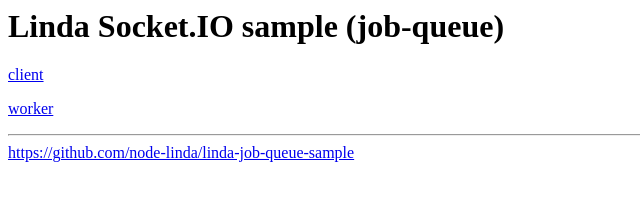
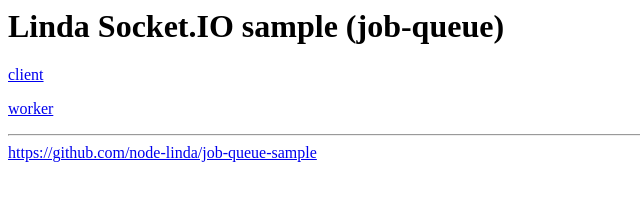
Before and after one commit to node-linda/job-queue-sample, a website: page index.html in a window 1280 px wide. Shown: the full height of the page, 0-640 px from the left. Drawn offline with Linux system fonts and the light colour scheme.

Commit message:
rename repos name linda-job-queue-sample -> job-queue-sample

```diff
--- a/index.html
+++ b/index.html
@@ -11,6 +11,6 @@
       <a href="./worker.html">worker</a>
     </p>
     <hr />
-    <a href="https://github.com/node-linda/linda-job-queue-sample">https://github.com/node-linda/linda-job-queue-sample</a>
+    <a href="https://github.com/node-linda/job-queue-sample">https://github.com/node-linda/job-queue-sample</a>
   </body>
 </html>
--- a/package.json
+++ b/package.json
@@ -26,10 +26,10 @@
   },
   "repository": {
     "type": "git",
-    "url": "git://github.com/node-linda/linda-job-queue-sample.git"
+    "url": "git://github.com/node-linda/job-queue-sample.git"
   },
   "bugs": {
-    "url": "https://github.com/node-linda/linda-job-queue-sample/issues"
+    "url": "https://github.com/node-linda/job-queue-sample/issues"
   },
-  "homepage": "https://github.com/node-linda/linda-job-queue-sample"
+  "homepage": "https://github.com/node-linda/job-queue-sample"
 }
```
Also changed, not shown: client.html (+1 -1 lines), worker.html (+1 -1 lines), README.md.
